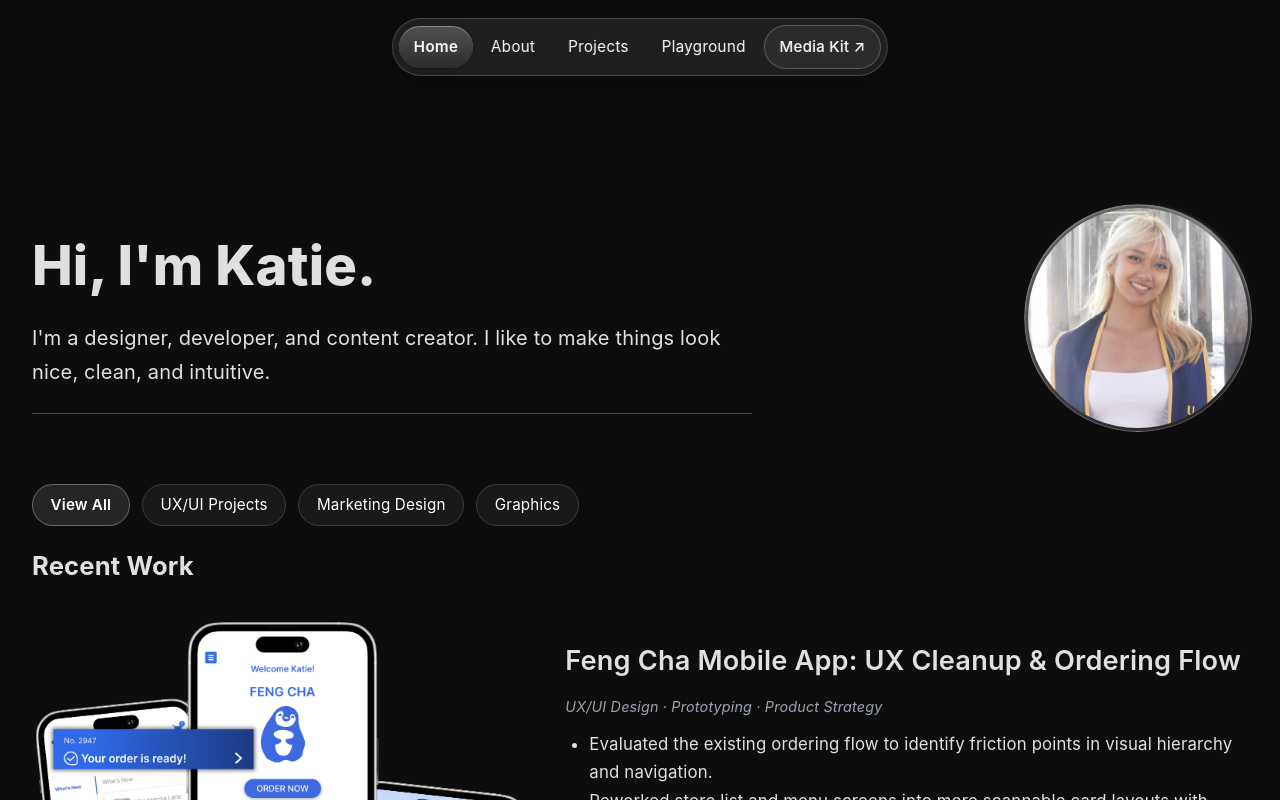
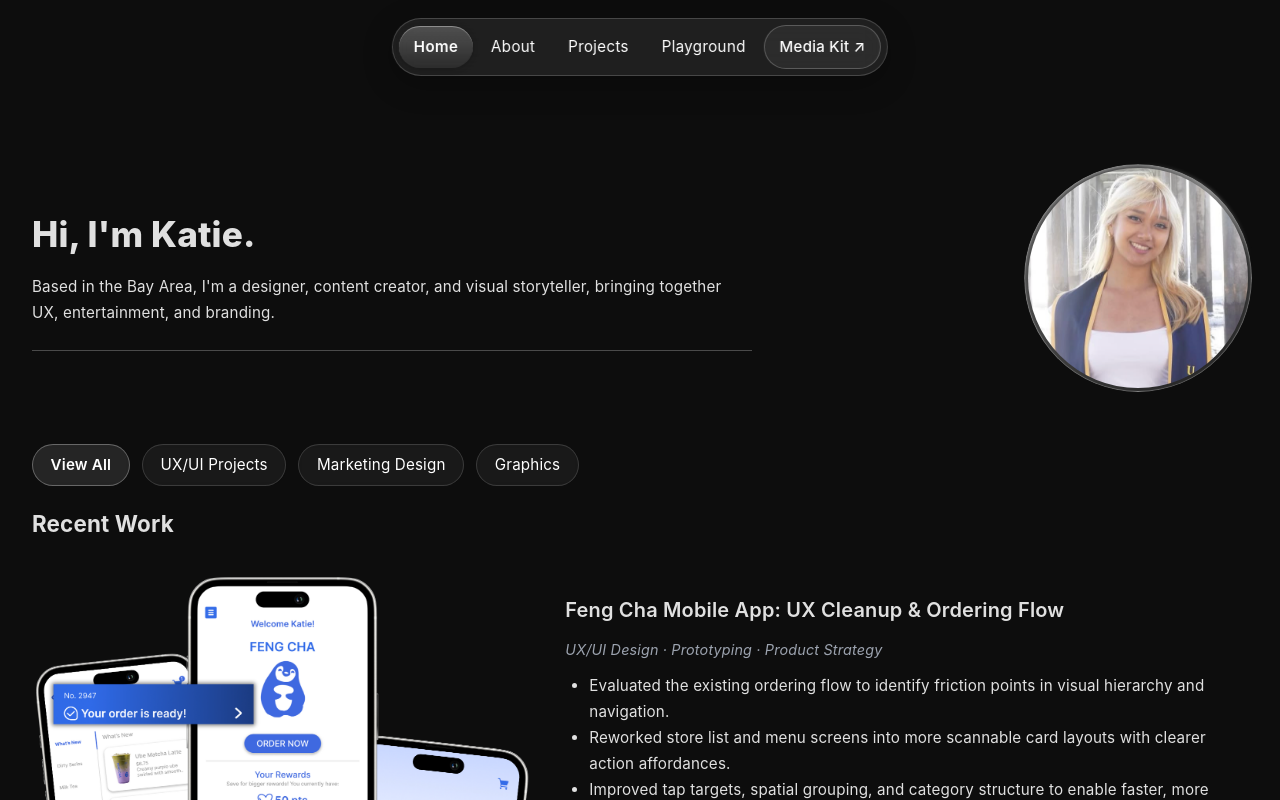
Before and after one commit to katienhanle/portfolio, a Next.js app in the folder nextjs-portfolio/: page / in a window 1280 px wide. Built offline with nearby package versions, Linux system fonts and the light colour scheme.

Commit message:
Redo font sizes

```diff
--- a/nextjs-portfolio/pages/about.js
+++ b/nextjs-portfolio/pages/about.js
@@ -62,8 +62,8 @@ export default function About() {
       minHeight: '100vh',
       padding: '2rem',
     },
-    titleH1: { fontSize: '3.4rem', fontWeight: 800, margin: 0 },
-    body: { fontSize: '1.05rem', lineHeight: 1.7, marginTop: '0.75rem' },
+    titleH1: { fontSize: '2.2rem', fontWeight: 800, margin: 0 },
+    body: { fontSize: '0.95rem', lineHeight: 1.7, marginTop: '0.75rem' },
     gridLayout: {
       display: 'grid',
       gridTemplateColumns: '1.2fr 1fr', // text | squares
--- a/nextjs-portfolio/pages/index.js
+++ b/nextjs-portfolio/pages/index.js
@@ -44,25 +44,25 @@ export default function Home() {
       paddingBottom: '0.25rem',
     },
     titleH1: {
-      fontSize: '3.4rem',
+      fontSize: '2.2rem',
       fontWeight: 800,
       margin: 0,
     },
     titleH2: {
-      fontSize: '1.6rem',
+      fontSize: '1.4rem',
       fontWeight: 700,
       margin: 0,
       marginBottom: '1.25rem',
     },
     calloutH3: {
-      fontSize: '1.7rem',
+      fontSize: '1.25rem',
       fontWeight: 600,
       marginTop: '1.25rem',
       marginBottom: '0.75rem',
       color: '#E0E0E0',
     },
     body: {
-      fontSize: '1.25rem',
+      fontSize: '0.95rem',
       lineHeight: 1.7,
       color: '#E0E0E0',
       margin: 0,
@@ -80,7 +80,7 @@ export default function Home() {
       lineHeight: 1.7,
       marginTop: '0.5rem',
       color: '#E0E0E0',
-      fontSize: '1.05rem',
+      fontSize: '0.95rem',
     },
     pill: (active) => ({
       padding: '0.5rem 1.1rem',
@@ -116,16 +116,15 @@ export default function Home() {
           display: 'flex',
           justifyContent: 'space-between',
           alignItems: 'center',
-          marginTop: '6rem',
+          marginTop: '3.5rem',
           gap: '2rem',
           flexWrap: 'wrap',
-
         }}
       >
         <div style={{ flex: '1 1 520px', maxWidth: 720 }}>
           <h1 style={styles.titleH1}>Hi, I&apos;m Katie.</h1>
           <p style={styles.body}>
-            I&apos;m a designer, developer, and content creator. I like to make things look nice, clean, and intuitive.
+            Based in the Bay Area, I&apos;m a designer, content creator, and visual storyteller, bringing together UX, entertainment, and branding.
           </p>
           <hr style={{ margin: '1.5rem 0 0', borderColor: 'rgba(255, 255, 255, 0.25)' }} />
         </div>
--- a/nextjs-portfolio/pages/playground.js
+++ b/nextjs-portfolio/pages/playground.js
@@ -15,9 +15,9 @@ export default function Playground() {
       minHeight: '100vh',
       padding: '2rem 2rem 2rem 3.25rem', // extra left space for glass scrollbar
     },
-    titleH1: { fontSize: '3.4rem', fontWeight: 800, margin: 0 },
-    titleH2: { fontSize: '1.6rem', fontWeight: 700, margin: 0, marginBottom: '1.25rem' },
-    body: { fontSize: '1.05rem', lineHeight: 1.7, color: '#E0E0E0', margin: 0, marginTop: '0.75rem' },
+    titleH1: { fontSize: '2.2rem', fontWeight: 800, margin: 0 },
+    titleH2: { fontSize: '1.4rem', fontWeight: 700, margin: 0, marginBottom: '1.25rem' },
+    body: { fontSize: '0.95rem', lineHeight: 1.7, color: '#E0E0E0', margin: 0, marginTop: '0.75rem' },
     meta: { fontSize: '0.9rem', color: '#9CA3AF', fontStyle: 'italic', margin: '0.25rem 0 0.75rem 0' },
     card: {
       position: 'relative',
--- a/nextjs-portfolio/pages/projects/index.js
+++ b/nextjs-portfolio/pages/projects/index.js
@@ -27,7 +27,7 @@ export default function ProjectsIndexPage() {
       <div style={{ height: '5rem' }} /> {/* spacer below fixed nav */}
 
       {/* Title */}
-      <h1 style={{ fontSize: '3.4rem', fontWeight: '800', marginTop: '3.5rem' }}>
+      <h1 style={{ fontSize: '2.2rem', fontWeight: '800', marginTop: '3.5rem' }}>
         Projects
       </h1>
 
@@ -74,7 +74,7 @@ export default function ProjectsIndexPage() {
               }}
             >
               <div style={{ textAlign: 'left', width: '100%' }}>
-                <h2 style={{ margin: 0, fontSize: '1.6rem', fontWeight: 700 }}>
+                <h2 style={{ margin: 0, fontSize: '1.4rem', fontWeight: 700 }}>
                 Feng Cha App UX Cleanup
                 </h2>
                 <p style={{ color: '#9CA3AF', margin: '0.25rem 0', fontSize: '0.9rem', fontStyle: 'italic' }}>
@@ -127,7 +127,7 @@ export default function ProjectsIndexPage() {
               }}
             >
               <div style={{ textAlign: 'left', width: '100%' }}>
-                <h2 style={{ margin: 0, fontSize: '1.6rem', fontWeight: 700 }}>
+                <h2 style={{ margin: 0, fontSize: '1.4rem', fontWeight: 700 }}>
                   Demon Slayer Personality Quiz
                 </h2>
                 <p style={{ color: '#9CA3AF', margin: '0.25rem 0', fontSize: '0.9rem', fontStyle: 'italic' }}>
@@ -182,7 +182,7 @@ export default function ProjectsIndexPage() {
           >
 
               <div style={{ textAlign: 'left', width: '100%' }}>
-                <h2 style={{ margin: 0, fontSize: '1.6rem', fontWeight: 700 }}>StepSync</h2>
+                <h2 style={{ margin: 0, fontSize: '1.4rem', fontWeight: 700 }}>StepSync</h2>
                 <p
                   style={{
                     color: '#9CA3AF',
@@ -250,7 +250,7 @@ export default function ProjectsIndexPage() {
           >
 
               <div style={{ textAlign: 'left', width: '100%' }}>
-                <h2 style={{ margin: 0, fontSize: '1.6rem', fontWeight: 700 }}>Career Crush</h2>
+                <h2 style={{ margin: 0, fontSize: '1.4rem', fontWeight: 700 }}>Career Crush</h2>
                 <p
                   style={{
                     color: '#9CA3AF',
@@ -318,7 +318,7 @@ export default function ProjectsIndexPage() {
           >
 
               <div style={{ textAlign: 'left', width: '100%' }}>
-                <h2 style={{ margin: 0, fontSize: '1.6rem', fontWeight: 700 }}>
+                <h2 style={{ margin: 0, fontSize: '1.4rem', fontWeight: 700 }}>
                   iMessage Interface Revamp
                 </h2>
                 <p
```
